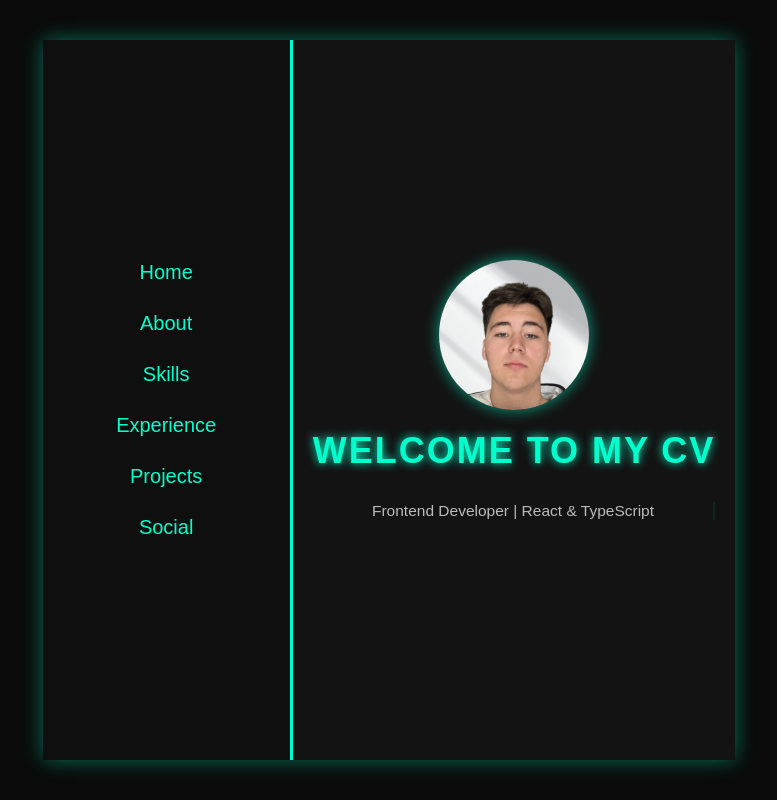
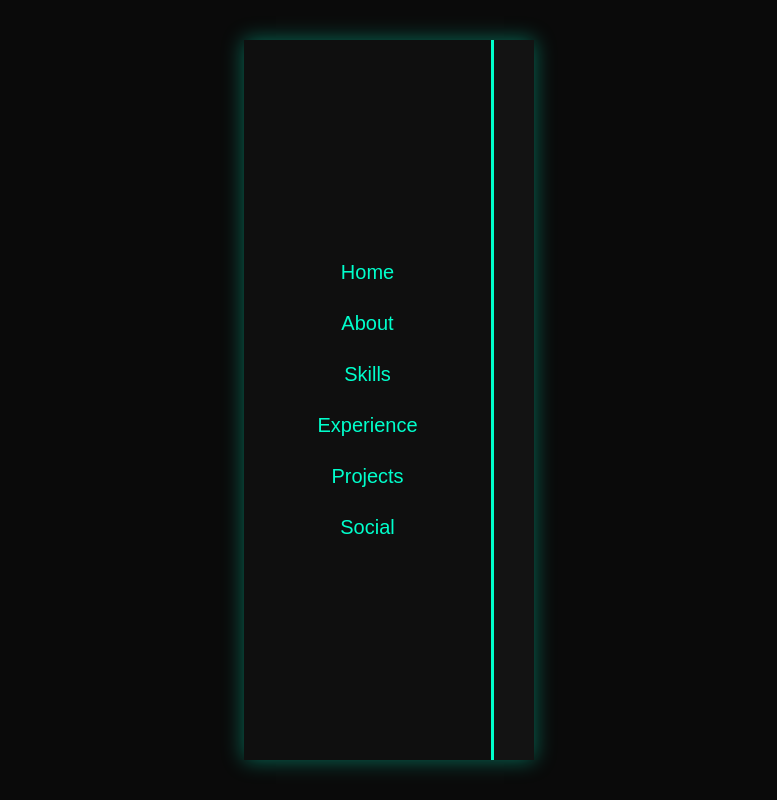
Before and after one commit to R3TRYG3R/MyCV-Source-, a React (Vite) app: page /home in a window 1280 px wide. Shown: the whole page, without its empty margins (251-1028 px from the left). Built offline with nearby package versions, Linux system fonts and the light colour scheme.

Commit message:
add: initial files

```diff
--- a/src/App.tsx
+++ b/src/App.tsx
@@ -27,7 +27,7 @@
         variants={pageVariants}
       >
         <Routes location={location} key={location.pathname}>
-          <Route path="/home" element={<Home />} />
+          <Route path="/MyCV" element={<Home />} />
           <Route path="/about" element={<About />} />
           <Route path="/skills" element={<Skills />} />
           <Route path="/experience" element={<Experience />} />
@@ -44,7 +44,7 @@
     <Router>
       <div className="app-container featured-layout">
         <nav className="navbar">
-          <NavLink to="/home" className="nav-link">Home</NavLink>
+          <NavLink to="/MyCV" className="nav-link">Home</NavLink>
           <NavLink to="/about" className="nav-link">About</NavLink>
           <NavLink to="/skills" className="nav-link">Skills</NavLink>
           <NavLink to="/experience" className="nav-link">Experience</NavLink>
```
